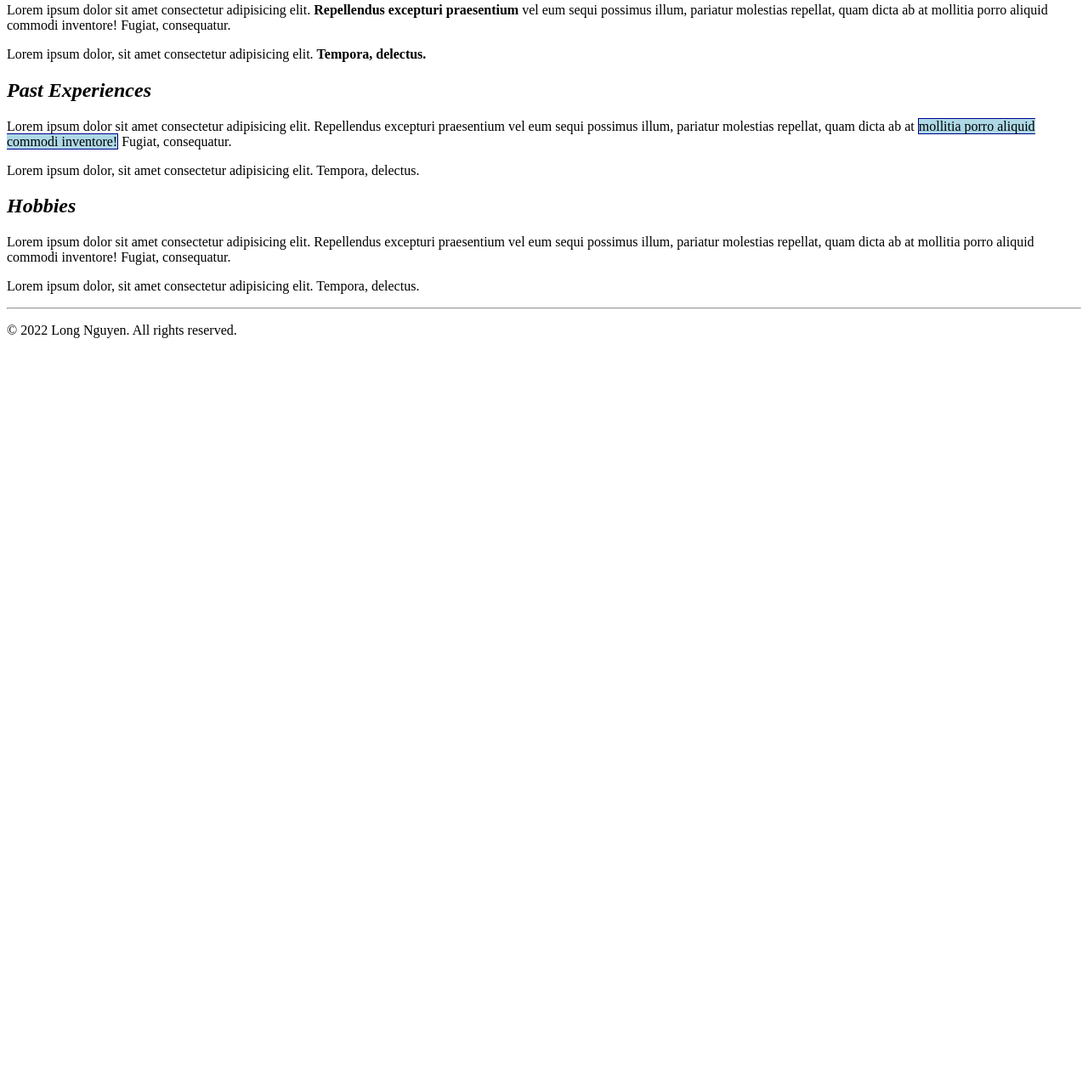
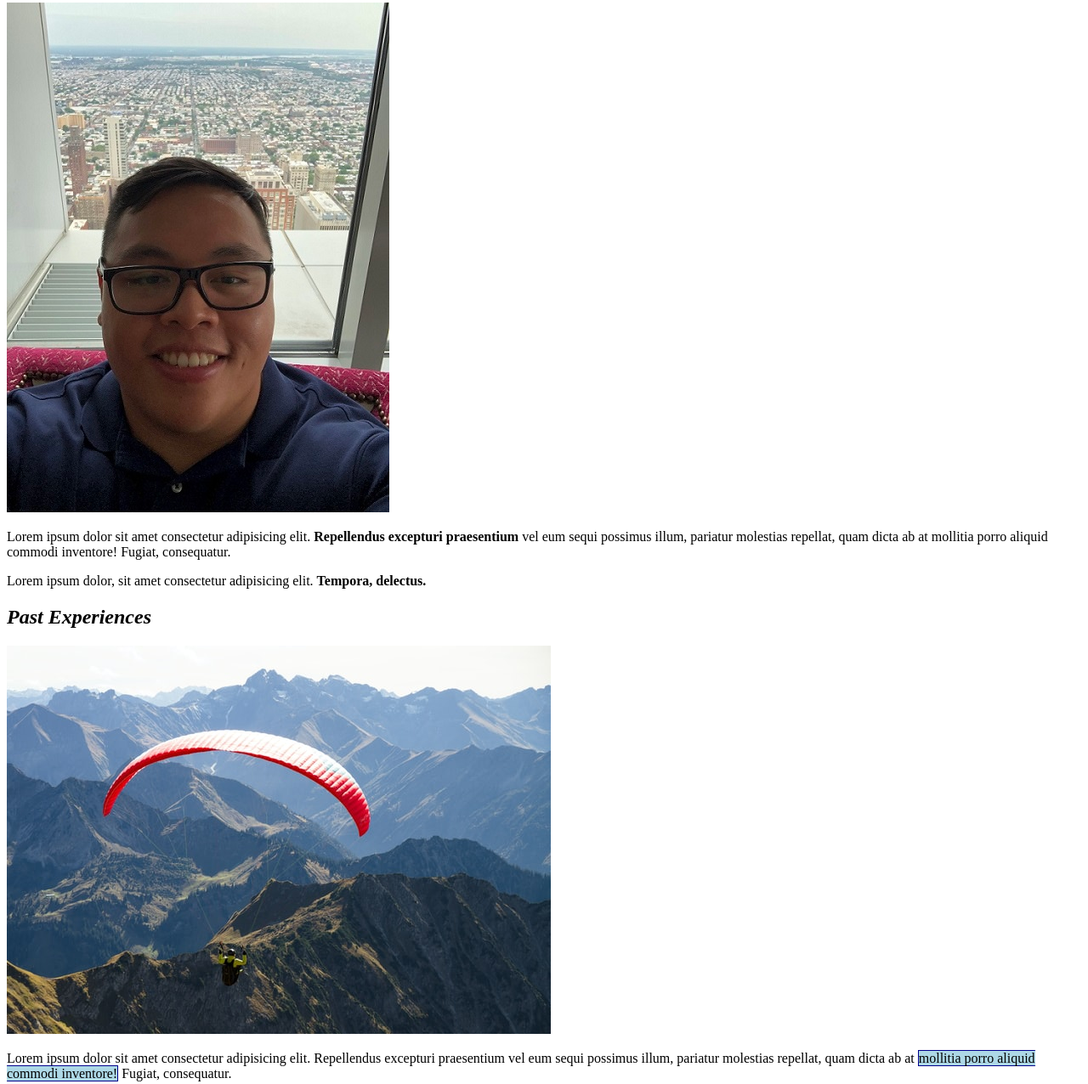
Before and after one commit to LNguyen95uzi/IntroToWebDev, a plain HTML site: page portfolio/index.html in a window 1280 px wide. Shown: the part 300-1576 px from the top of the page at 85% size. Before the commit the page ends 800 px from the top, so only its background shows below. Drawn offline with Linux system fonts and the light colour scheme.

Commit message:
Adding images

```diff
--- a/portfolio/index.html
+++ b/portfolio/index.html
@@ -12,9 +12,10 @@
     <title>Long Nguyen's Portfolio</title>
   </head>
   <body>
-    <header>
-      <h1>Portfolio for Long Nguyen</h1>
-    </header>
+    <main>
+      <header>
+        <h1>Portfolio for Long Nguyen</h1>
+      </header>
 
     <nav> <!-- We need to add links to projects.html, contact.html, and testimonials.html-->
       <hr>
@@ -27,6 +28,7 @@
     <section>
       <article id="about-me">
         <h2><em>About Me</em></h2>
+        <a href=""><img src="images/selfie.jpg" alt="Portrait of Long Nguyen"></a>
         <p>
           Lorem ipsum dolor sit amet consectetur adipisicing elit. <strong>Repellendus
           excepturi praesentium</strong> vel eum sequi possimus illum, pariatur molestias
@@ -40,6 +42,7 @@
       </article>
       <article id="past-experiences">
         <h2><em>Past Experiences</em></h2>
+        <img src="images/experience.jpg" alt="Man parachuting over mountains">
         <p>
           Lorem ipsum dolor sit amet consectetur adipisicing elit. Repellendus
           excepturi praesentium vel eum sequi possimus illum, pariatur molestias
@@ -53,6 +56,7 @@
       </article id="hobbies">
       <article>
         <h2><em>Hobbies</em></h2>
+        <img src="images/hobbies.jpg" alt="Chef cutting up peppers">
         <p>
           Lorem ipsum dolor sit amet consectetur adipisicing elit. Repellendus
           excepturi praesentium vel eum sequi possimus illum, pariatur molestias
@@ -69,5 +73,6 @@
       <hr />
       <p>&copy; 2022 Long Nguyen. All rights reserved.</p>
     </footer>
+    </main>
   </body>
 </html>
```
Also changed, not shown: portfolio/projects.html (+3 -0 lines), portfolio/images/experience.jpg (added), portfolio/images/hobbies.jpg (added), portfolio/images/selfie.jpg (added).
